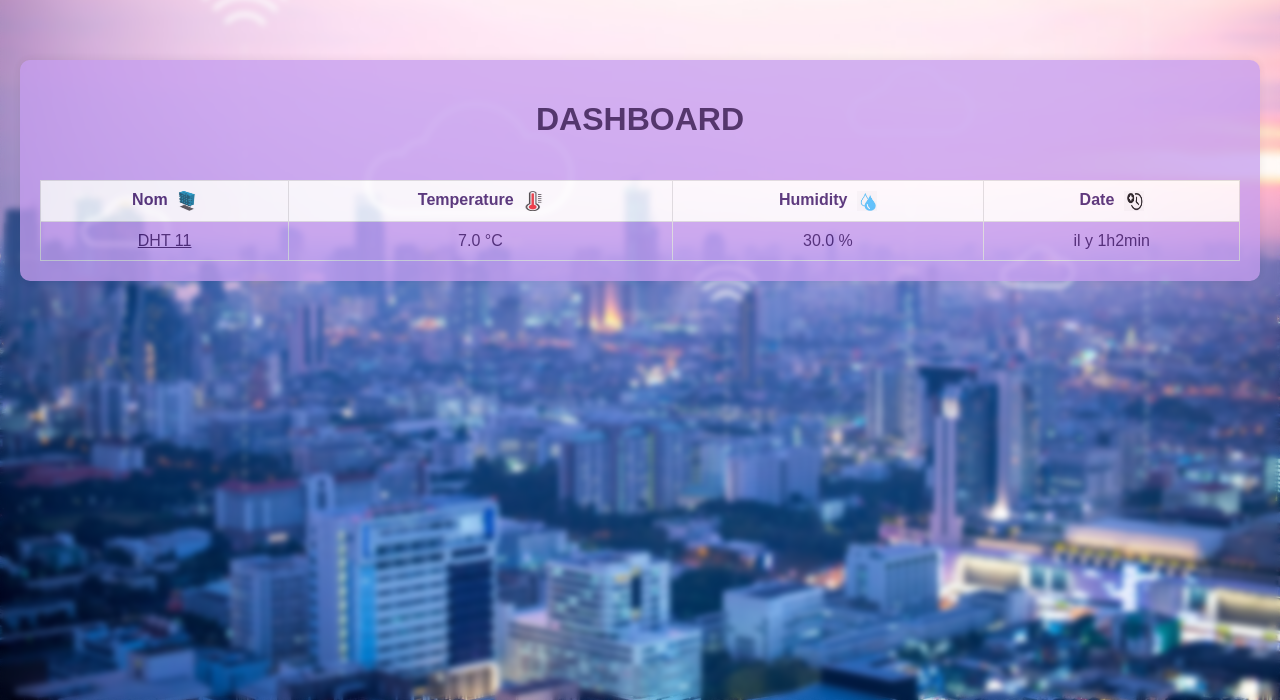
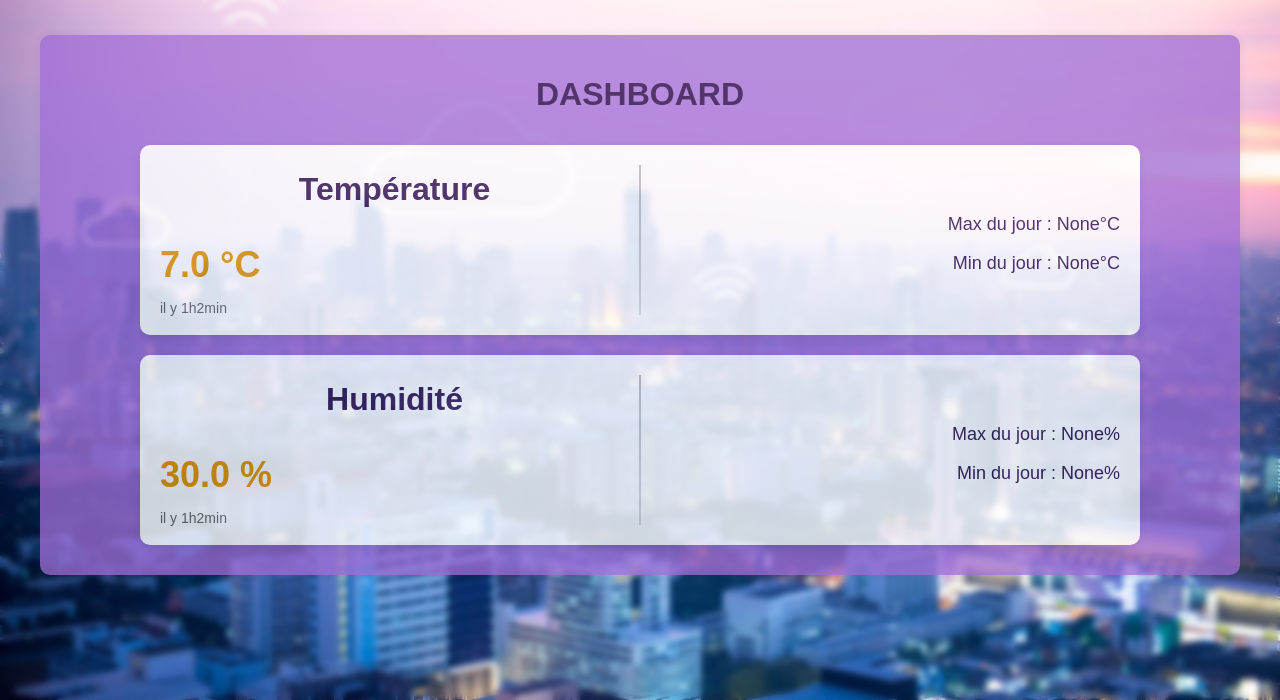
Before and after one commit to WiamBelarabi/DHT11_Projet, a Django app: page /table in a window 1280 px wide. Shown: the part 100-800 px from the top of the page. Run offline with Django 4.2, Linux system fonts and the light colour scheme; data comes from the database, SQL or seed files in the repository; both versions use the stored data as it was after the commit.

Commit message:
initial commit

```diff
--- a/DHT/views.py
+++ b/DHT/views.py
@@ -1,6 +1,8 @@
 from django.shortcuts import render
 from .models import Dht11  # Assurez-vous d'importer le modèle Dht11
 from django.utils import timezone
+from django.db.models import Max, Min
+
 import csv
 from django.http import HttpResponse
 from django.utils import timezone
@@ -50,9 +52,16 @@
     temps_ecoule = ' il y a ' + str(difference_minutes) + ' min'
     if difference_minutes > 60:
         temps_ecoule = 'il y ' + str(difference_minutes // 60) + 'h' + str(difference_minutes % 60) + 'min'
-    valeurs = {'date': temps_ecoule, 'id': derniere_ligne.id, 'temp': derniere_ligne.temp, 'hum': derniere_ligne.hum}
+
+    today = timezone.now().date()
+    # Calculate max and min temperatures and humidity for today
+    daily_records = Dht11.objects.filter(dt__date=today)
+    max_temp = daily_records.aggregate(Max('temp'))['temp__max']
+    min_temp = daily_records.aggregate(Min('temp'))['temp__min']
+    max_hum = daily_records.aggregate(Max('hum'))['hum__max']
+    min_hum = daily_records.aggregate(Min('hum'))['hum__min']
+    valeurs = {'date': temps_ecoule, 'id': derniere_ligne.id, 'temp': derniere_ligne.temp, 'hum': derniere_ligne.hum ,'max_temp': max_temp,'min_temp': min_temp,'max_hum': max_hum,'min_hum': min_hum,}
     return render(request, 'value.html', {'valeurs': valeurs})
-
 
 def download_csv(request):
     model_values = Dht11.objects.all()
--- a/templates/alert_page.html
+++ b/templates/alert_page.html
@@ -22,6 +22,7 @@
             margin-bottom: 20px;
             border: 1px solid #f44336;
             border-radius: 5px;
+
         }
         .alert-message {
             color: #d8000c;
@@ -74,7 +75,7 @@
 <body>
 
     <div class="alert-container">
-        <p class="alert-message">Alerte : La température dépasse le seuil! Veillez intervenir</p>
+        <p class="alert-message">Alerte : La température dépasse le seuil! Veuillez intervenir</p>
 
         <div class="toggle-container">
             <div class="toggle" id="toggleButton" onclick="toggleAlert()"></div>
--- a/templates/navBar.html
+++ b/templates/navBar.html
@@ -89,6 +89,7 @@
 .dropdown-menu a:hover {
     background-color: rgba(255, 255, 255, 0.2); /* Effet de survol pour les éléments du menu déroulant */
 }
+
 </style>
   <head>
     <meta charset="UTF-8" />
--- a/templates/value.html
+++ b/templates/value.html
@@ -25,82 +25,113 @@
         }
 
         .dashboard {
-            background-color: rgba(198, 158, 241, 0.94); /* Couleur violet */
+            background-color: rgba(161, 110, 215, 0.94); /* Couleur violet */
             display: flex;
             flex-direction: column;
             opacity: 0.8;
             padding: 20px;
+            padding-left: 0px;
+            padding-right: 0;
             border-radius: 10px;
             max-width: 1200px; /* Limite la largeur maximum si nécessaire */
             margin: auto; /* Centre le tableau */
-            margin-top: 100px;
+            margin-top: 75px;
             box-shadow: 0 0 10px rgba(0, 0, 0, 0.1);
             transition: transform 0.3s;
         }
-        .dashboard:hover {
+        .rectangle:hover {
             transform: scale(1.02); /* Slight zoom on hover */
         }
+        .rectangle {
+            display: flex;
+            justify-content: center;
+            align-items: center;
+            background-color: rgb(255, 255, 255);
+            box-shadow: 0px 4px 10px rgba(0, 0, 0, 0.1);
+            border-radius: 10px;
+            padding: 20px;
+            margin: 10px ;
+            width: 80%;
+            height: 150px;
+            align-self: center;
+
+}
+        .left-section {
+            flex: 1;
+            text-align: left;
+            padding-right: 10px;
+}
+        .value {
+            font-size: 36px;
+            font-weight: bold;
+            color: #e79600;
+            margin-bottom: 5px;
+        }
+
+        .time {
+            font-size: 14px;
+            color: #666;
+        }
+
+        .divider {
+            width: 2px;
+            height: 100%;
+            background: linear-gradient(to bottom, #ccc, #eee);
+            box-shadow: inset 0px 0px 5px rgba(0, 0, 0, 0.1);
+        }
+        .right-section {
+            flex: 1;
+            text-align: left;
+            padding-left: 10px;
+        }
+
+        .max, .min {
+            font-size: 18px;
+            margin-bottom: 10px;
+            color: rgba(34, 3, 66, 0.94);
+            text-align: right;
+        }
+
+
         h1 {
             color: rgba(34, 3, 66, 0.94); /* Couleur du titre */
             text-align: center;
         }
 
-        table {
-            width: 100%;
-            border-collapse: collapse;
-            margin-top: 20px;
-        }
 
-        th, td {
-            padding: 10px;
-            text-align: center;
-            border: 1px solid #ddd;
-            color: rgba(46, 5, 89, 0.94); /* Couleur du texte des cellules */
-        }
-
-        th {
-            background-color: rgb(255, 255, 255); /* Couleur d'arrière-plan des en-têtes */
-        }
-
-        tr:nth-child(even) {
-            background-color: rgba(160, 80, 240, 0.5); /* Couleur d'arrière-plan des lignes paires */
-        }
-
-        tr:hover {
-            background-color: rgba(255, 255, 255, 0.2); /* Effet de survol */
-        }
-
-        img {
-            width: 20px; /* Ajustez la taille des images */
-            height: 20px;
-            vertical-align: middle; /* Aligne verticalement les images */
-            margin-left: 5px; /* Espace entre le texte et l'image */
-        }
     </style>
 </head>
 
 <body>
     <div class="dashboard">
         <h1>DASHBOARD </h1>
-        <table>
-            <thead>
-                <tr>
-                    <th>Nom <img id="Capteur-logo" src="{% static 'images/dht11.jpg' %}" alt="Capteur Image"></th>
-                    <th>Temperature <img id="Temperature-logo" src="{% static 'images/temp.jpg' %}" alt="Temperature Image"></th>
-                    <th>Humidity <img id="Humidity-logo" src="{% static 'images/humidity.jpg' %}" alt="Humidity Image"></th>
-                    <th>Date <img id="time-logo" src="{% static 'images/time.jpg' %}" alt="Humidity Image"></th>
-                </tr>
-            </thead>
-            <tbody>
-                <tr>
-                    <td><a href="{% url 'myChartTemp' %}" style="color: rgba(46,5,89,0.94); text-decoration: underline;">DHT 11</a></td>
-                    <td>{{ valeurs.temp }} °C</td>
-                    <td>{{ valeurs.hum }} %</td>
-                    <td>{{ valeurs.date }}</td>
-                </tr>
-            </tbody>
-        </table>
-    </div>
+          <!-- Temperature Rectangle -->
+        <div class="rectangle">
+            <div class="left-section">
+                <h1 class="title">Température</h1>
+                <p class="value">{{ valeurs.temp }} °C</p>
+                <p class="time">{{ valeurs.date }}</p>
+            </div>
+            <div class="divider"></div>
+            <div class="right-section">
+                <p class="max">Max du jour : {{ valeurs.max_temp }}°C</p>
+                <p class="min">Min du jour : {{ valeurs.min_temp}}°C</p>
+            </div>
+        </div>
+          <!-- Humidity Rectangle -->
+        <div class="rectangle">
+            <div class="left-section">
+                <h1 class="title">Humidité</h1>
+                <p class="value">{{ valeurs.hum }} %</p>
+                <p class="time">{{ valeurs.date }}</p>
+            </div>
+            <div class="divider"></div>
+            <div class="right-section">
+                <p class="max">Max du jour : {{ valeurs.max_hum }}%</p>
+                <p class="min">Min du jour : {{ valeurs.min_hum}}%</p>
+            </div>
+        </div>
+        </div>
 </body>
 
 </html>
```
Also changed, not shown: db.sqlite3.
